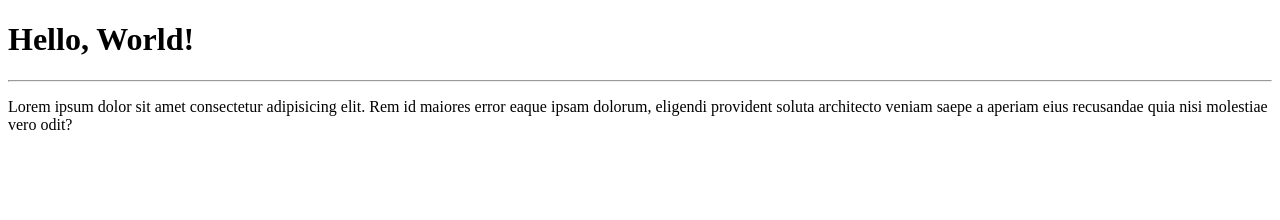
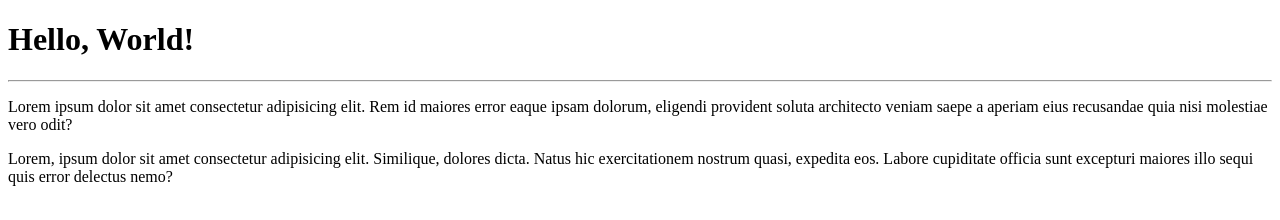
Before and after one commit to paulo-xavier/Git_GitHub_ESTUDONAUTA, a plain HTML site: page website/index.html in a window 1280 px wide. Drawn offline with Linux system fonts and the light colour scheme.

Commit message:
Adding new paragraph in Index

```diff
--- a/website/index.html
+++ b/website/index.html
@@ -9,5 +9,6 @@
     <h1>Hello, World!</h1>
     <hr>
     <p>Lorem ipsum dolor sit amet consectetur adipisicing elit. Rem id maiores error eaque ipsam dolorum, eligendi provident soluta architecto veniam saepe a aperiam eius recusandae quia nisi molestiae vero odit?</p>
+    <p>Lorem, ipsum dolor sit amet consectetur adipisicing elit. Similique, dolores dicta. Natus hic exercitationem nostrum quasi, expedita eos. Labore cupiditate officia sunt excepturi maiores illo sequi quis error delectus nemo?</p>
 </body>
 </html>
```
